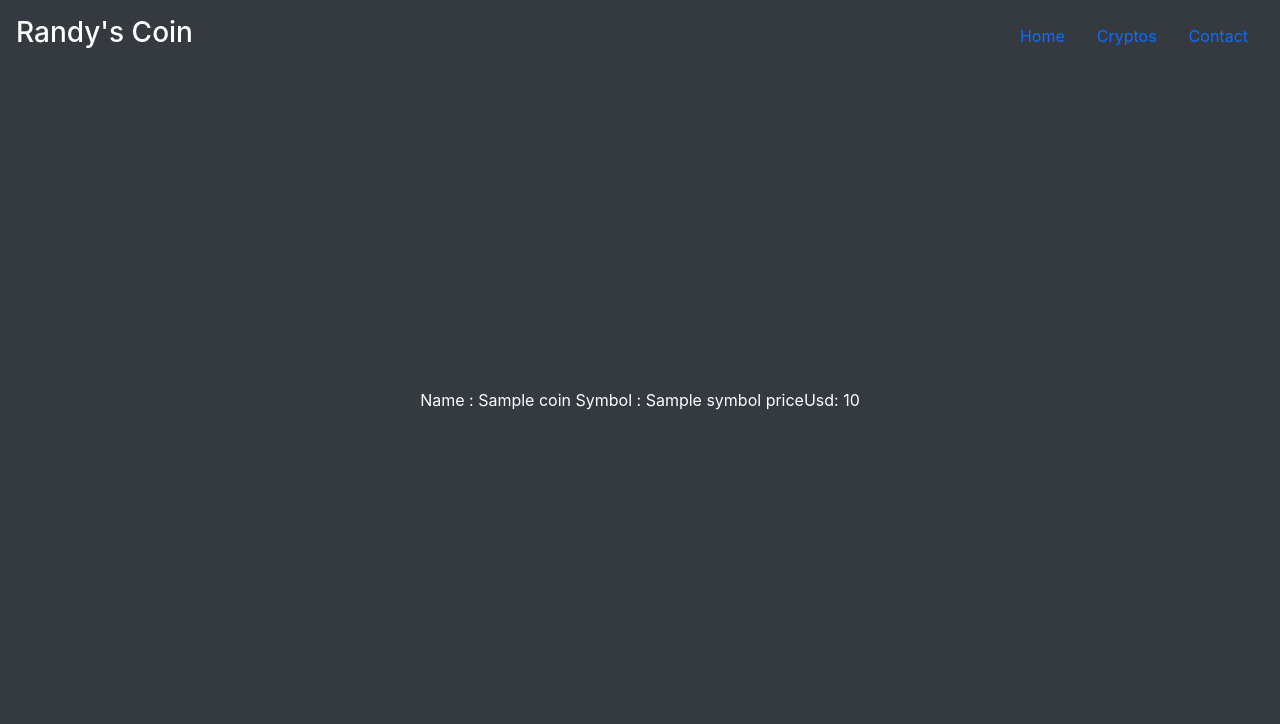
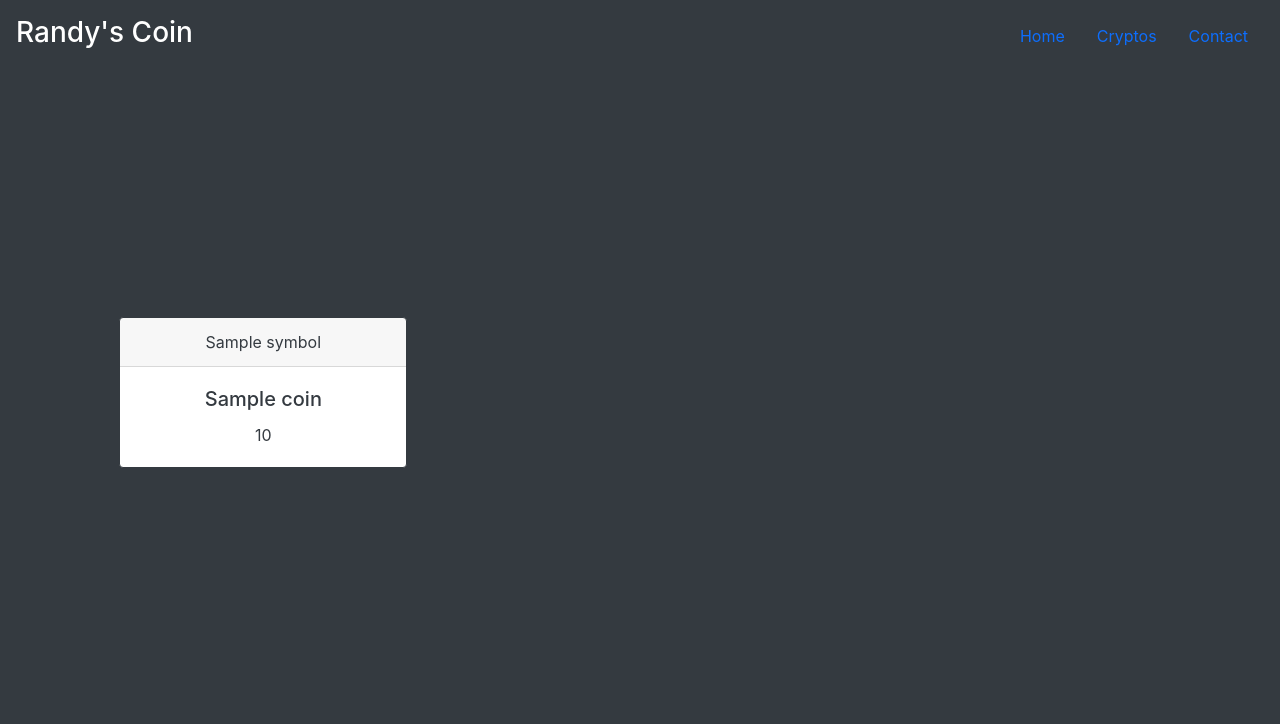
Before and after one commit to kghudgens/RandysCoin, a Django app: template coin/randysCoin/templates/randysCoin/cryptos.html in a window 1280 px wide. Shown: the top 724 px of the page. Run offline with Django 3.2, Linux system fonts and the light colour scheme; the template is opened without the code that fills it: most values are stand-ins (such as "Sample title", 1, 10 or a date in 2020); some libraries are stand-ins or nearby versions.

Commit message:
added bootstrap cards

```diff
--- a/coin/randysCoin/templates/randysCoin/cryptos.html
+++ b/coin/randysCoin/templates/randysCoin/cryptos.html
@@ -2,12 +2,18 @@
 
 {%block content%}
 
-<div class="container">
+    <div class="container card-columns">
 
     {%for coin in response|slice:":10"%}
-    Name : {{coin.name}}
-    Symbol : {{coin.symbol}}
-    priceUsd: {{coin.priceUsd}}
+
+      <div class="card border-dark mb-3" style="max-width: 18rem;">
+        <div class="card-header text-dark">{{coin.symbol}}</div>
+        <div class="card-body text-dark">
+          <h5 class="card-title">{{coin.name}}</h5>
+          <p class="card-text">{{coin.priceUsd}}</p>
+        </div>
+      </div>
+
     {%endfor%}
 
 </div>
```
